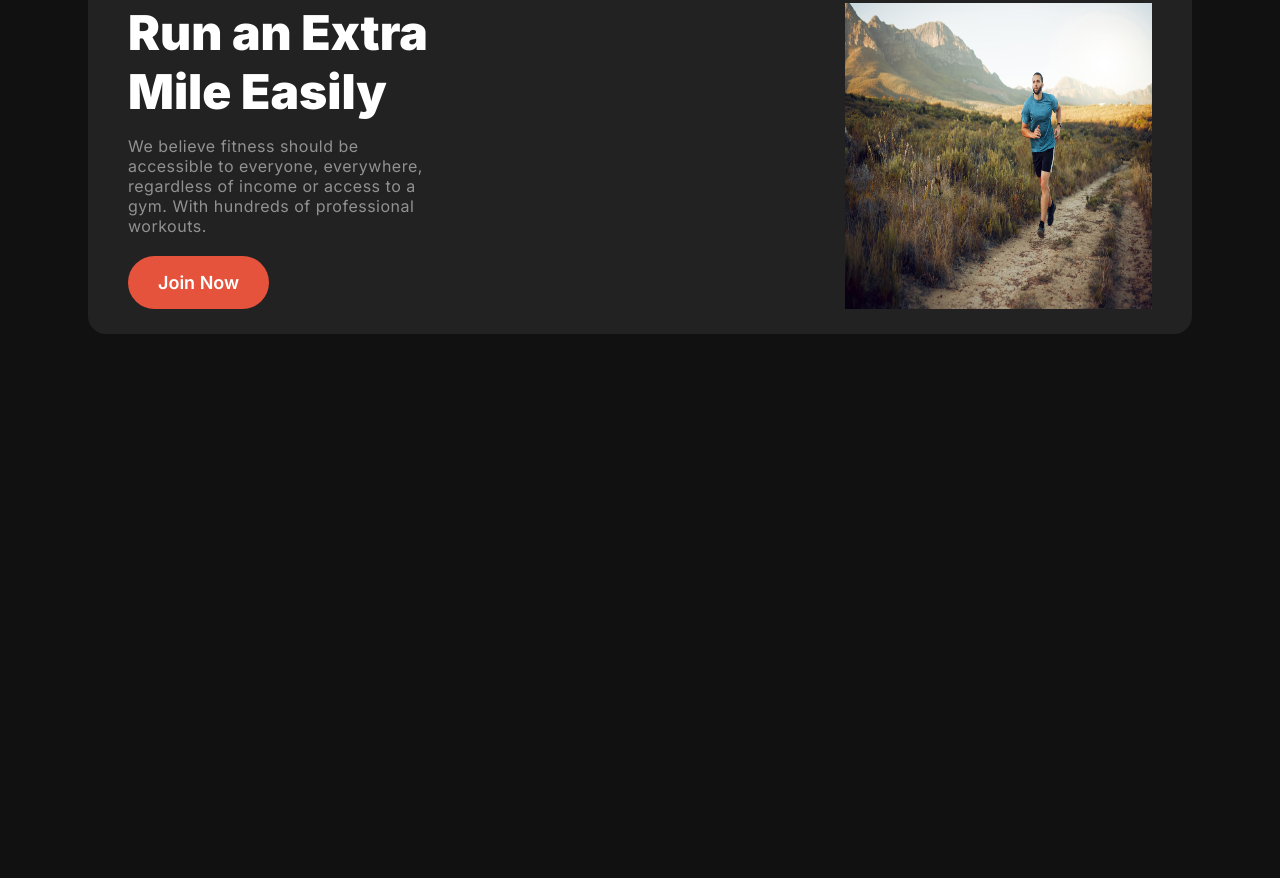
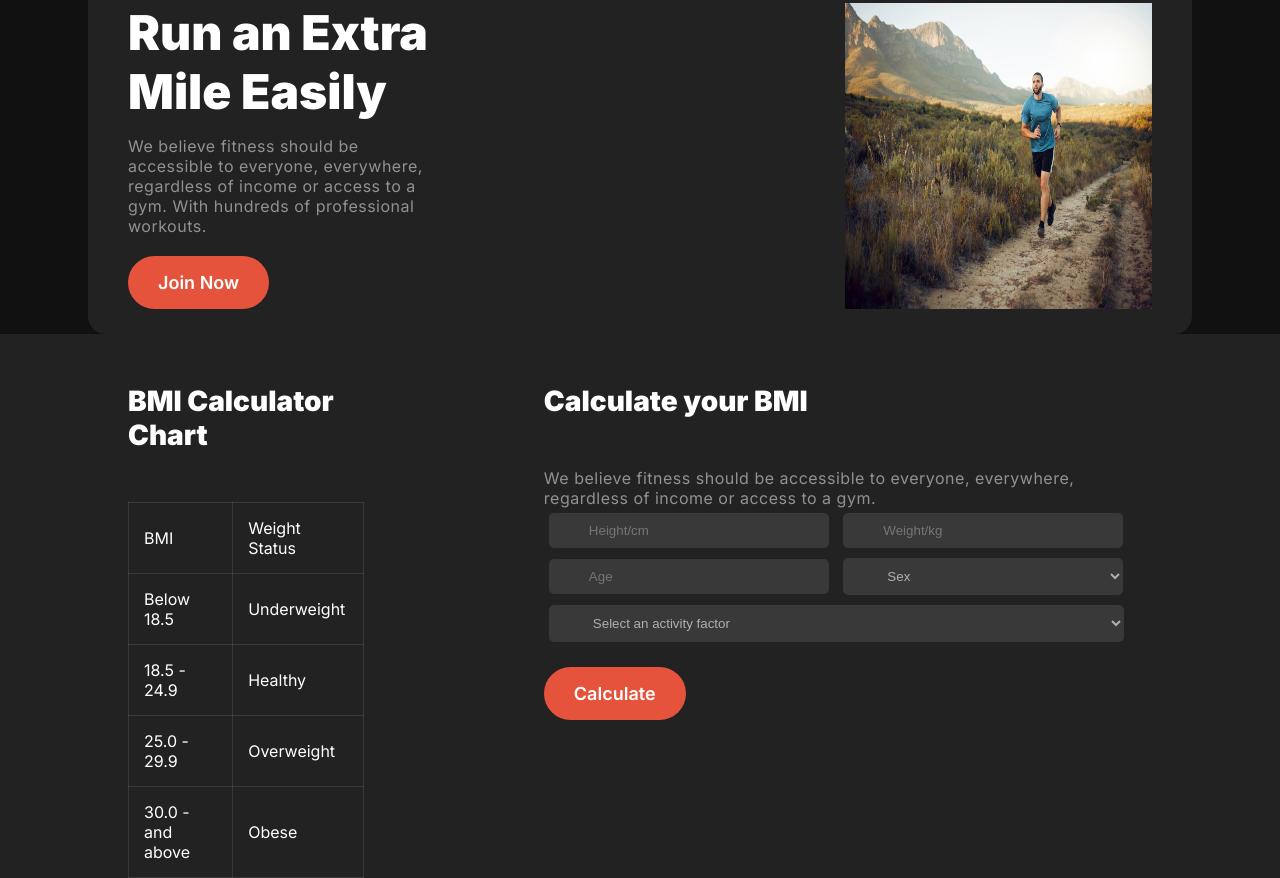
Before and after one commit to Anamul757/Second-challenge-repo, a plain HTML site: page index.html in a window 1280 px wide. Shown: the part 1287-2165 px from the top of the page. Before the commit the page ends 1621 px from the top, so only its background shows below. Drawn offline with Linux system fonts and the light colour scheme.

Commit message:
added BMI section

```diff
--- a/index.html
+++ b/index.html
@@ -67,7 +67,8 @@
         <section class="habit-section">
             <div class="habit-des">
                 <h2 class="habit-heading">Change Your Habits</h2>
-                <p class="des-para">We believe fitness should be accessible to everyone, everywhere, regardless of income or <br>access to a
+                <p class="des-para">We believe fitness should be accessible to everyone, everywhere, regardless of
+                    income or <br>access to a
                     gym.</p>
             </div>
             <div class="habit-template">
@@ -94,16 +95,81 @@
             </div>
         </section>
         <!-- Run Easy section -->
-         <section class="run-section">
+        <section class="run-section">
             <div class="run-des">
                 <h2 class="habit-heading">Run an Extra <br>Mile Easily</h2>
-                <p class="des-para">We believe fitness should be accessible to everyone, everywhere, regardless of income or access to a gym. With hundreds of professional workouts.</p>
+                <p class="des-para">We believe fitness should be accessible to everyone, everywhere, regardless of
+                    income or access to a gym. With hundreds of professional workouts.</p>
                 <button class="btn-primary home-anchor">Join Now</button>
             </div>
             <div class="run-img">
                 <img src="./images/run.jpg" alt="">
             </div>
-         </section>
+        </section>
+        <!-- BMI section -->
+        <section class="BMI-section">
+            <div class="BMI-div">
+                <div class="BMI-chart">
+                    <div class="BMI-calculation">
+                        <h3 class="BMI-heading">BMI Calculator Chart</h3>
+                        <table class="BMI-table">
+                            <thead>
+                                <tr>
+                                    <td>BMI</td>
+                                    <td>Weight Status</td>
+                                </tr>
+                            </thead>
+                            <tbody>
+                                <tr>
+                                    <td>Below 18.5</td>
+                                    <td>Underweight</td>
+                                </tr>
+                                <tr>
+                                    <td>18.5 - 24.9</td>
+                                    <td>Healthy</td>
+                                </tr>
+                                <tr>
+                                    <td>25.0 - 29.9</td>
+                                    <td>Overweight</td>
+                                </tr>
+                                <tr>
+                                    <td>30.0 - and above</td>
+                                    <td>Obese</td>
+                                </tr>
+                            </tbody>
+                        </table>
+                    </div>
+                    <div class="BMI-chart2">
+                        <h3 class="BMI-heading">Calculate your BMI</h3>
+                        <p class="des-para">We believe fitness should be accessible to everyone, everywhere, regardless of income or access to a gym. </p>
+                        <div>
+                            <input type="text" placeholder="Height/cm" class="BMI-input">
+                            <input type="text" placeholder="Weight/kg" class="BMI-input">
+                            <br>
+                            <input type="text" placeholder="Age" class="BMI-input">
+                            <select name=""  class="BMI-input select-inp"  >
+                                <option class="BMI-option" value="">Sex</option>
+                                <option class="BMI-option" value="">Male</option>
+                                <option class="BMI-option" value="">Female</option>
+                                <option class="BMI-option" value="">Other</option>
+                            </select>
+                            <select name="" id="" class="BMI-input select-input">
+                                <option class="BMI-option" value="" class="BMI-input">Select an activity factor</option>
+                                <option class="BMI-option" value="" >Weight Loss</option>
+                                <option class="BMI-option" value="">Running</option>
+                                <option class="BMI-option" value="">Push Up</option>
+                                <option class="BMI-option" value="">Sit Up</option>
+                            </select>
+                            <button class="btn-primary home-anchor">Calculate</button>
+
+                            <br>
+                        </div>
+                    </div>
+                </div>
+            </div>
+        </section>
+        <!-- Meet section -->
+
     </main>
     <footer></footer>
 </body>
--- a/styels/responsive.css
+++ b/styels/responsive.css
@@ -37,4 +37,14 @@
     .run-des, .run-img {
         width: 100%;
     }
+    .BMI-chart{
+        flex-direction: column;
+    }
+    .BMI-chart2{
+        margin-left:0;
+    }
+    .BMI-div{
+        width: 100%;
+        margin: 0;
+    }
 }
--- a/styels/style.css
+++ b/styels/style.css
@@ -127,7 +127,7 @@ main {
     margin-top: 20px;
 }
 
-#download-btn{
+#download-btn {
     background-color: black;
     border: 1px solid white;
 }
@@ -187,10 +187,11 @@ main {
 
 
 
-    .btn-section{
+.btn-section {
     display: flex;
     gap: 10px;
 }
+
 /* Habit section */
 .habit-section {
     width: 80%;
@@ -253,10 +254,74 @@ main {
 
 }
 
-    .run-des, .run-img {
+.run-des,
+.run-img {
     width: 30%;
 }
-    .run-img img{
+
+.run-img img {
     width: 100%;
     height: 100%;
 }
+
+/* BMI section */
+.BMI-section {
+    background-color: rgb(34, 34, 34);
+}
+
+.BMI-div {
+    display: flex;
+    justify-content: space-between;
+    width: 80%;
+    margin: 0 auto;
+
+}
+.BMI-chart{
+    display: flex;
+}
+.BMI-chart2{
+    margin-left: 180px;
+}
+.BMI-calculation {
+    width: 50%;
+
+}
+
+.BMI-table {
+    color: white;
+}
+
+.BMI-heading {
+    color: rgb(255, 255, 255);
+    font-family: Inter;
+    font-size: 1.75rem;
+    font-weight: 900;
+    /* margin: 50px 0px; */
+    padding: 50px 0px;
+}
+table{
+    border-collapse: collapse;
+}
+td{
+    border: 1px solid rgba(255, 255, 255, 0.1);
+    padding: 15px;
+}
+.BMI-input{
+width: 200px;
+padding: 10px 40px;
+margin: 5px 5px;
+border: none;
+border-radius: 5px;
+color: #ffffff99;
+background: rgba(255, 255, 255, 0.1);
+}
+.select-inp{
+    width: 280px;
+}
+.select-input{
+    width: 575px;
+}
+.BMI-option{
+    color: white;
+    background-color: black;
+}
```
Lines whose indentation alone changed are shown as unchanged.
